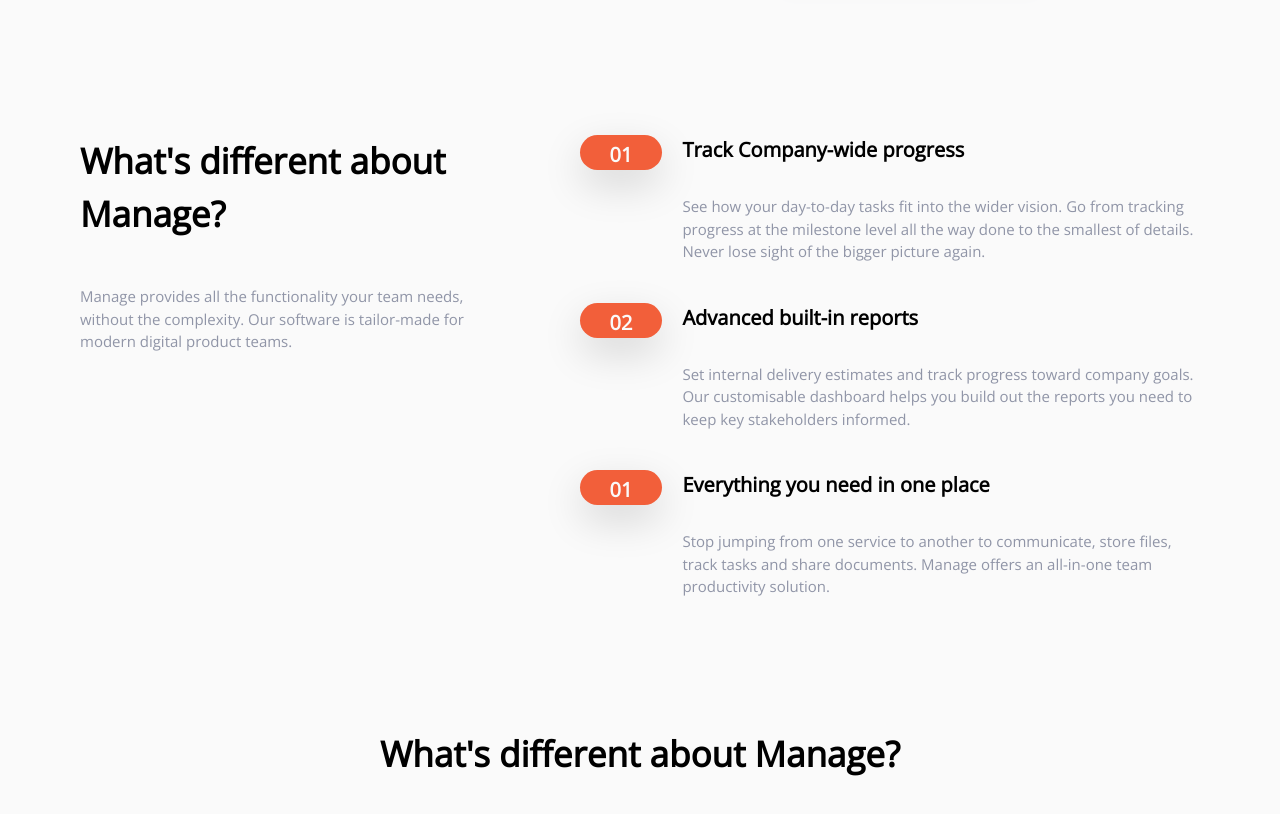
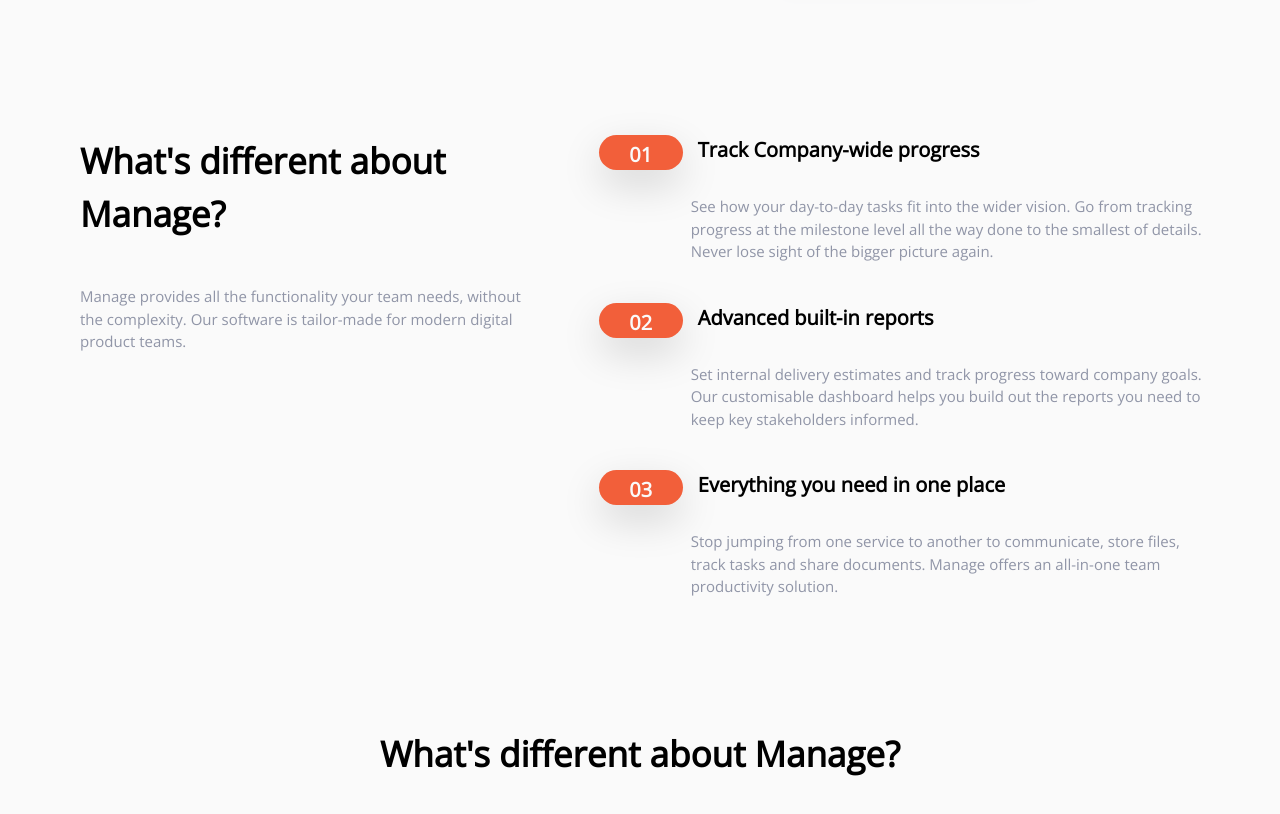
Before and after one commit to The-NaughtyNerd/Manage-Web, a website: page index.html in a window 1280 px wide. Shown: the part 600-1414 px from the top of the page. Drawn offline with nearby package versions, Linux system fonts and the light colour scheme; a web font is replaced by a local one.

```diff
--- a/index.html
+++ b/index.html
@@ -77,10 +77,14 @@
       </div>
 
       <div class="products u-margin-left">
+        <!-- FEATURE 1 -->
         <div class="feature">
-          <div class="feature__no">01</div>
+          <div class="feature__holder">
+            <div class="feature__no">01</div>
+            <h1 class="heading--secondary">Track Company-wide progress</h1>
+          </div>
+
           <div class="feature__texts">
-            <h1 class="heading--secondary">Track Company-wide progress</h1>
             <p class="paragraph">
               See how your day-to-day tasks fit into the wider vision. Go from
               tracking progress at the milestone level all the way done to the
@@ -89,10 +93,14 @@
           </div>
         </div>
 
+        <!-- FEATURE 2 -->
         <div class="feature">
-          <div class="feature__no">02</div>
+          <div class="feature__holder">
+            <div class="feature__no">02</div>
+            <h1 class="heading--secondary">Advanced built-in reports</h1>
+          </div>
+
           <div class="feature__texts">
-            <h1 class="heading--secondary">Advanced built-in reports</h1>
             <p class="paragraph">
               Set internal delivery estimates and track progress toward company
               goals. Our customisable dashboard helps you build out the reports
@@ -101,10 +109,14 @@
           </div>
         </div>
 
+        <!-- FEATURE 3 -->
         <div class="feature">
-          <div class="feature__no">01</div>
+          <div class="feature__holder">
+            <div class="feature__no">03</div>
+            <h1 class="heading--secondary">Everything you need in one place</h1>
+          </div>
+
           <div class="feature__texts">
-            <h1 class="heading--secondary">Everything you need in one place</h1>
             <p class="paragraph">
               Stop jumping from one service to another to communicate, store
               files, track tasks and share documents. Manage offers an
--- a/sass/components/_layout.scss
+++ b/sass/components/_layout.scss
@@ -16,7 +16,11 @@
 }
 
 .feature {
-  display: flex;
+  // display: flex;
+
+  &__holder {
+    display: flex;
+  }
 
   &__no {
     background-color: $orangeDark;
@@ -24,14 +28,21 @@
     font-size: 2rem;
     font-weight: 600;
     height: 3.5rem;
-    margin-right: 2rem;
+    margin-right: 1.5rem;
     padding: 0.5rem 3rem;
     border-radius: 3rem;
     text-align: center;
     box-shadow: 0 1.5rem 4rem rgba($black, 0.15);
 
+    width: 14%;
+
     @media only screen and (max-width: $bp-medium) {
     }
+  }
+
+  &__texts {
+    margin-left: 15.3%;
+    width: 85%;
   }
 
   @media only screen and (max-width: $bp-medium) {
```
Also changed, not shown: css/styles.css, 1 other file.
